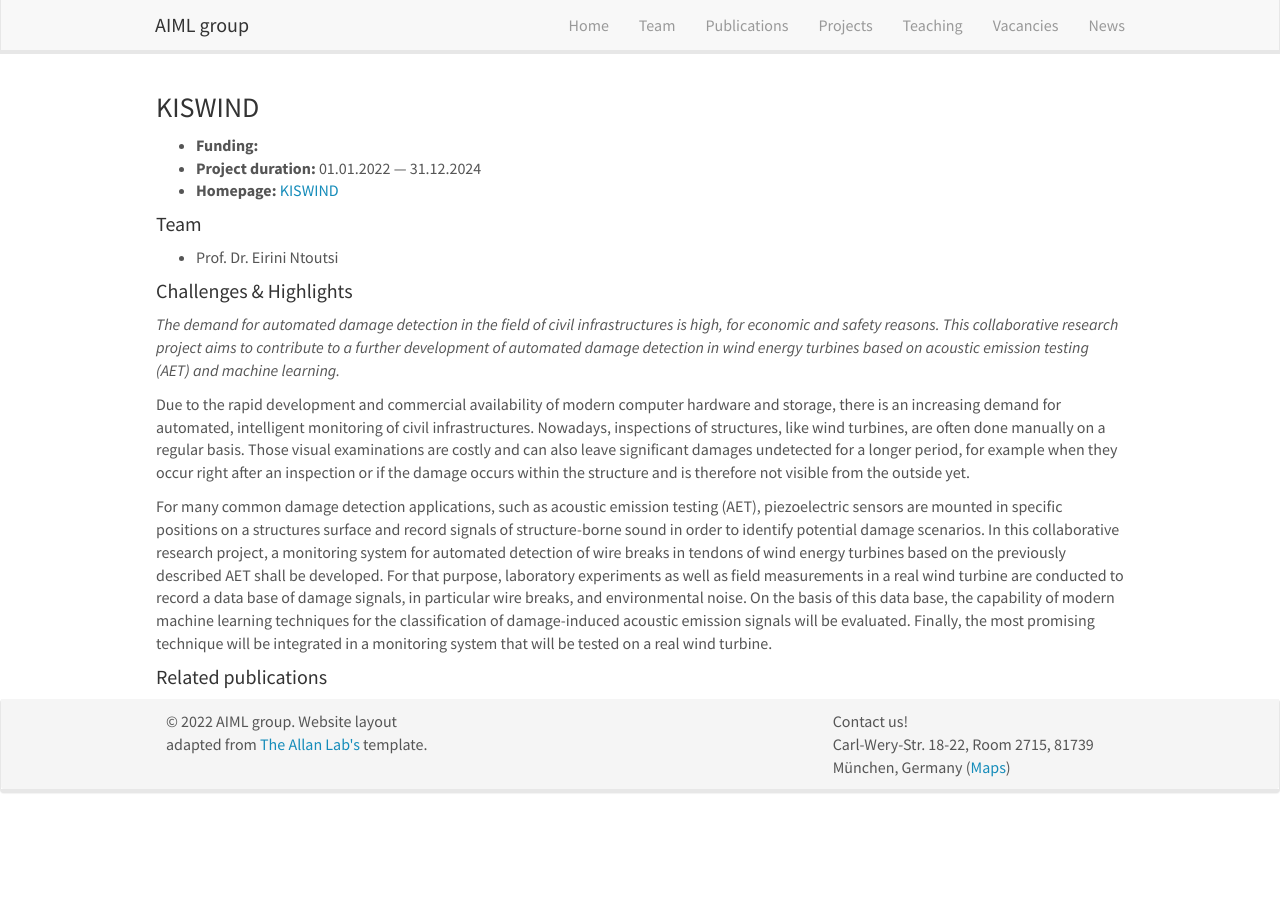
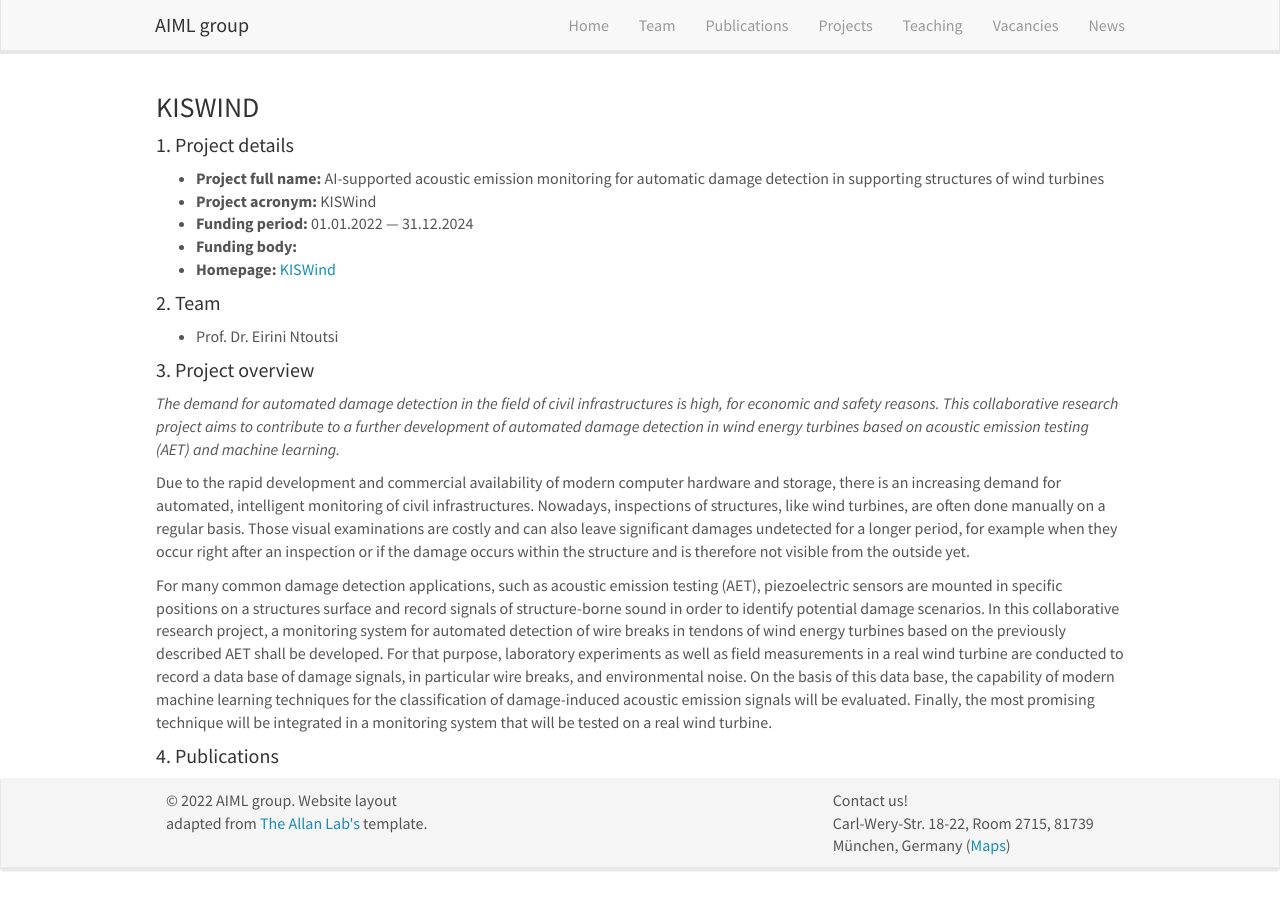
Before and after one commit to AIML-research/AIML-research.github.io, a Jekyll site: the page built from _pages/kiswind.md, in a window 1280 px wide. Built offline with Jekyll 4.4.1, drawn with Linux system fonts in a browser that asks for light colours; nearby versions of some CDN libraries.

Commit message:
Update kiswind.md

```diff
--- a/_pages/kiswind.md
+++ b/_pages/kiswind.md
@@ -15,18 +15,21 @@ permalink: /projects/kiswind/
 </div>
 -->
 
-- <b>Funding: </b>
-- <b>Project duration: </b> 01.01.2022 — 31.12.2024
-- <b>Homepage: </b> <a href="https://www.mi.fu-berlin.de/inf/groups/ag-KIML/Projects/KISWIND/index.html/">KISWIND </a>
+#### 1. Project details
+- <b>Project full name: </b> AI-supported acoustic emission monitoring for automatic damage detection in supporting structures of wind turbines
+- <b>Project acronym: </b> KISWind
+- <b>Funding period: </b> 01.01.2022 — 31.12.2024
+- <b>Funding body: </b>
+- <b>Homepage: </b> <a href="https://www.mi.fu-berlin.de/inf/groups/ag-KIML/Projects/KISWIND/index.html">KISWind </a>
 
-#### Team
+#### 2. Team
 - Prof. Dr. Eirini Ntoutsi
 
 
-#### Challenges & Highlights
+#### 3. Project overview
 <i>The demand for automated damage detection in the field of civil infrastructures is high, for economic and safety reasons. This collaborative research project aims to contribute to a further development of automated damage detection in wind energy turbines based on acoustic emission testing (AET) and machine learning. </i>
 
 Due to the rapid development and commercial availability of modern computer hardware and storage, there is an increasing demand for automated, intelligent monitoring of civil infrastructures. Nowadays, inspections of structures, like wind turbines, are often done manually on a regular basis. Those visual examinations are costly and can also leave significant damages undetected for a longer period, for example when they occur right after an inspection or if the damage occurs within the structure and is therefore not visible from the outside yet.
 
 For many common damage detection applications, such as acoustic emission testing (AET), piezoelectric sensors are mounted in specific positions on a structures surface and record signals of structure-borne sound in order to identify potential damage scenarios. In this collaborative research project, a monitoring system for automated detection of wire breaks in tendons of wind energy turbines based on the previously described AET shall be developed. For that purpose, laboratory experiments as well as field measurements in a real wind turbine are conducted to record a data base of damage signals, in particular wire breaks, and environmental noise. On the basis of this data base, the capability of modern machine learning techniques for the classification of damage-induced acoustic emission signals will be evaluated. Finally, the most promising technique will be integrated in a monitoring system that will be tested on a real wind turbine.
-#### Related publications
+#### 4. Publications
```
